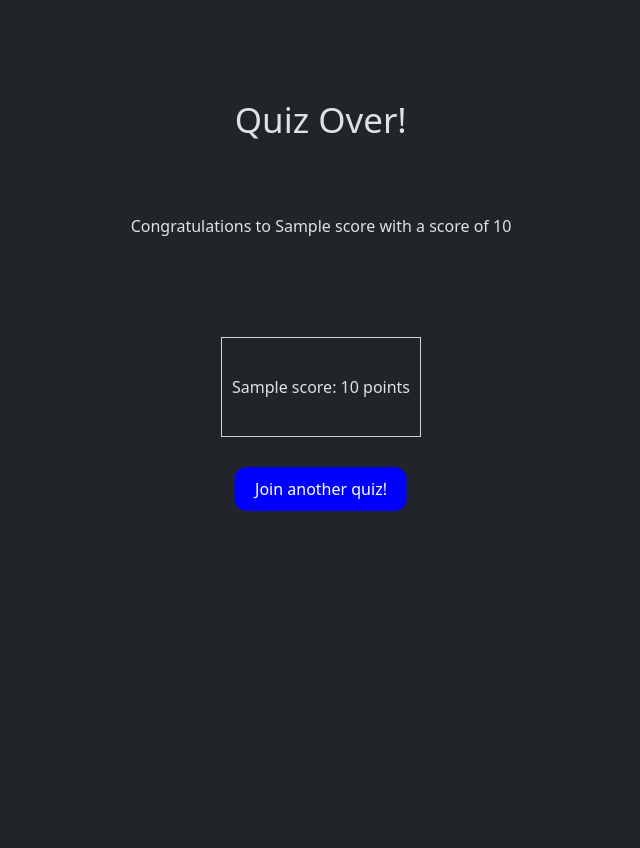
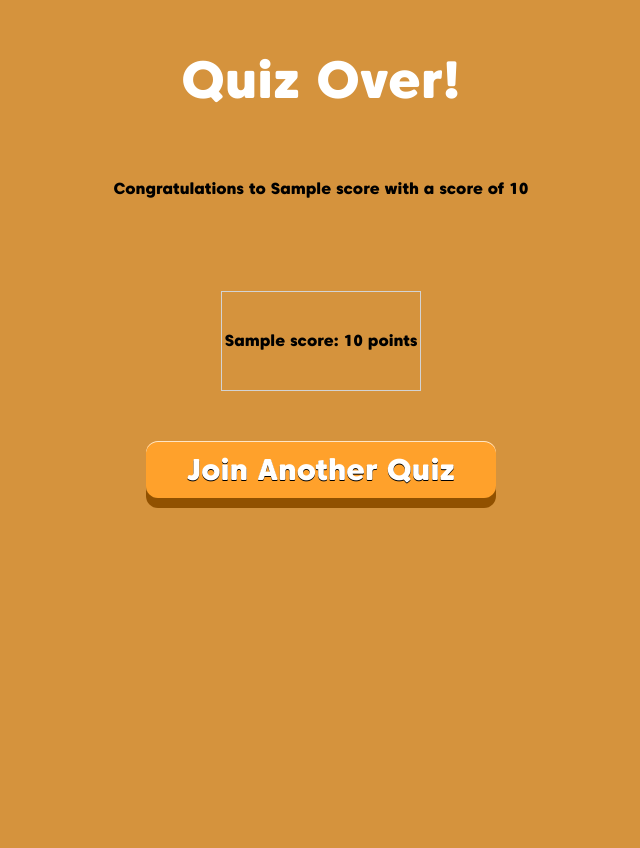
Before and after one commit to christopher-ga/quizzy, a Flask app: template app/templates/game/game_over_page.html in a window 1280 px wide. Shown: the whole page, without its empty margins (319-959 px from the left). After the commit the page ends 508 px from the top, so only its background shows below. Run offline with Flask 3, Linux system fonts and the light colour scheme; the template is opened without the code that fills it: most values are stand-ins (such as "Sample title", 1, 10 or a date in 2020); some libraries are stand-ins or nearby versions.

Commit message:
for game_over_page added: new button stylings, changed colors

```diff
--- a/app/templates/game/game_over_page.html
+++ b/app/templates/game/game_over_page.html
@@ -1,7 +1,28 @@
 {% extends 'base.html' %}
+
+{% block bootstrap_link %}
+
+{% endblock %}
+
 
 {% block head %}
     <style>
+
+        @font-face {
+            font-family: 'Caros';
+            src: url('../../static/style/caros.woff') format('woff');
+            font-weight: normal;
+            font-style: normal;
+        }
+
+        @font-face {
+            font-family: 'Dinn';
+            src: url('../../static/style/caros.woff') format('woff');
+            font-weight: normal;
+            font-style: normal;
+        }
+
+
         * {
             margin: 0;
             padding: 0;
@@ -12,13 +33,18 @@
             height: 100%;
             margin: 0;
             padding: 0;
+            width: 100%;
+            background-color: #d5933d;
         }
 
         .quiz-over {
             text-align: center;
-            font-size: 2em;
+            font-size: 3rem;
             margin-bottom: 20px;
+            color: white;
+            font-family: Caros, serif;
             animation: scaleText 0.5s infinite alternate ease-in-out;
+            margin-top: 50px;
         }
 
         @keyframes scaleText {
@@ -37,6 +63,7 @@
             align-items: center;
             height: 70vh;
             gap: 30px;
+            font-family: Dinn, sans-serif;
         }
 
         .block {
@@ -67,33 +94,95 @@
         .congrats {
             text-align: center;
             margin: 20px;
+            font-family: Dinn, sans-serif;
         }
 
         #go-home {
-            background-color: blue;
+
             color: white;
             border: none;
             border-radius: 12px;
             padding: 10px 20px;
             cursor: pointer;
         }
+
+        .button {
+            position: relative;
+            margin: 20px;
+        }
+
+        .button button {
+            color: white;
+            font-family: Dinn, sans-serif;
+            font-weight: bold;
+            font-size: 30px;
+            text-align: center;
+            text-decoration: none;
+            background-color: #FFA12B;
+            width: 350px;
+
+            padding: 20px 40px;
+            border: none;
+            cursor: pointer;
+
+            -webkit-tap-highlight-color: rgba(0, 0, 0, 0);
+            text-shadow: 0px 1px 0px #000;
+            filter: dropshadow(color=#000, offx=0px, offy=1px);
+
+            -webkit-box-shadow: inset 0 1px 0 #FFE5C4, 0 10px 0 #915100;
+            -moz-box-shadow: inset 0 1px 0 #FFE5C4, 0 10px 0 #915100;
+            box-shadow: inset 0 1px 0 #FFE5C4, 0 10px 0 #915100;
+
+            -webkit-border-radius: 5px;
+            -moz-border-radius: 5px;
+            border-radius: 5px;
+        }
+
+        .button button:active {
+            top: 10px;
+            background-color: #F78900;
+
+            -webkit-box-shadow: inset 0 1px 0 #FFE5C4, inset 0 -3px 0 #915100;
+            -moz-box-shadow: inset 0 1px 0 #FFE5C4, inset 0 -3px 0 #915100;
+            box-shadow: inset 0 1px 0 #FFE5C4, inset 0 -3px 0 #915100;
+        }
+
+        .button:after {
+            content: "";
+            height: 100%;
+            width: 100%;
+            padding: 4px;
+            position: absolute;
+            bottom: -15px;
+            left: -4px;
+            z-index: -1;
+            background-color: #2B1800;
+            -webkit-border-radius: 5px;
+            -moz-border-radius: 5px;
+            border-radius: 5px;
+        }
+
     </style>
 {% endblock %}
 
 {% block container %}
-    <div class="quiz-over">Quiz Over!</div>
+    <div class="quiz-over">
+        Quiz Over!
+    </div>
     {% if top_scores %}
         <div class="congrats">Congratulations to {{ top_scores[0][0] }} with a score of {{ top_scores[0][1] }}</div>
     {% endif %}
     <div class="container">
         {% for name, score in top_scores %}
-        <div class="block">{{ name }}: {{ score }} points</div>
+            <div class="block">{{ name }}: {{ score }} points</div>
         {% endfor %}
-        <button id="go-home">Join another quiz!</button>
+        <div class="button ">
+            <button id="go-home" class="start" type="submit">Join Another Quiz</button>
+        </div>
     </div>
 
     <script>
-        document.getElementById('go-home').addEventListener('click', function() {
+        document.getElementById('go-home').addEventListener('click', function () {
             window.location.href = '/';
         });
     </script>
```
